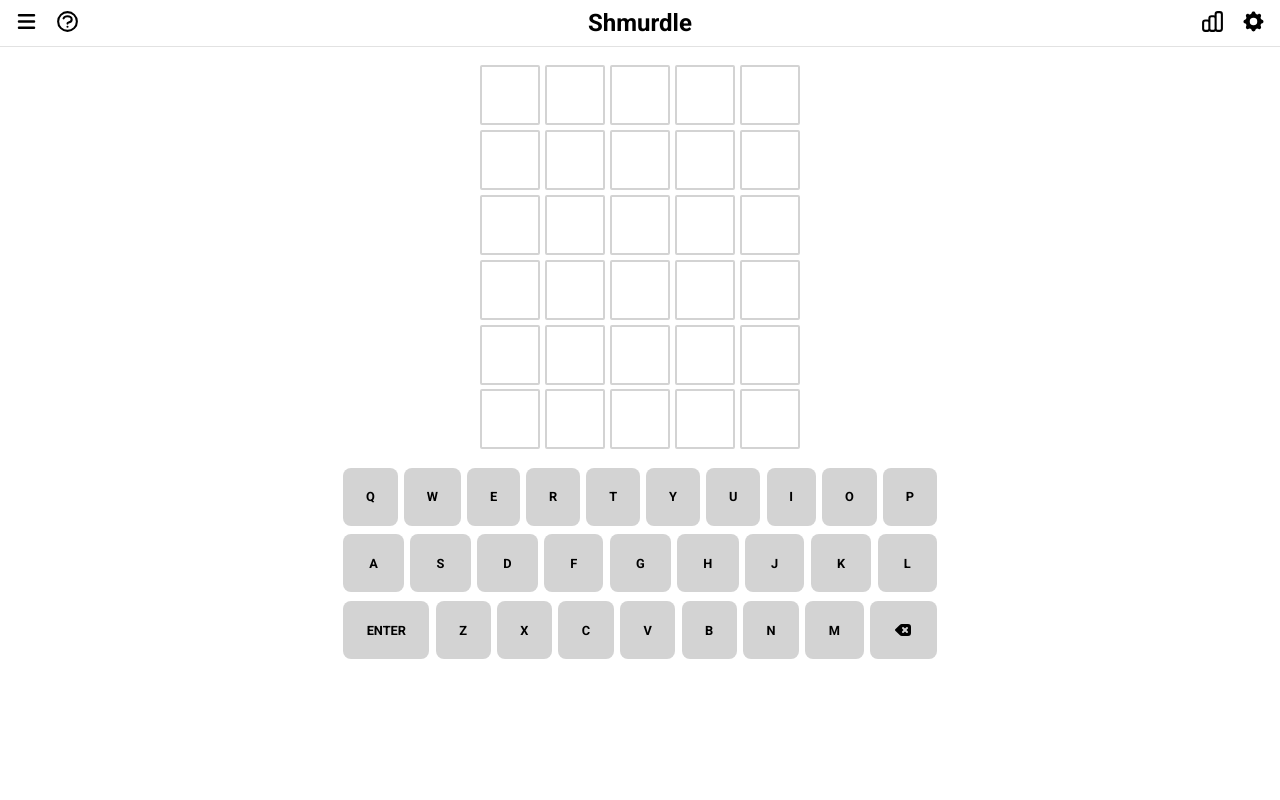
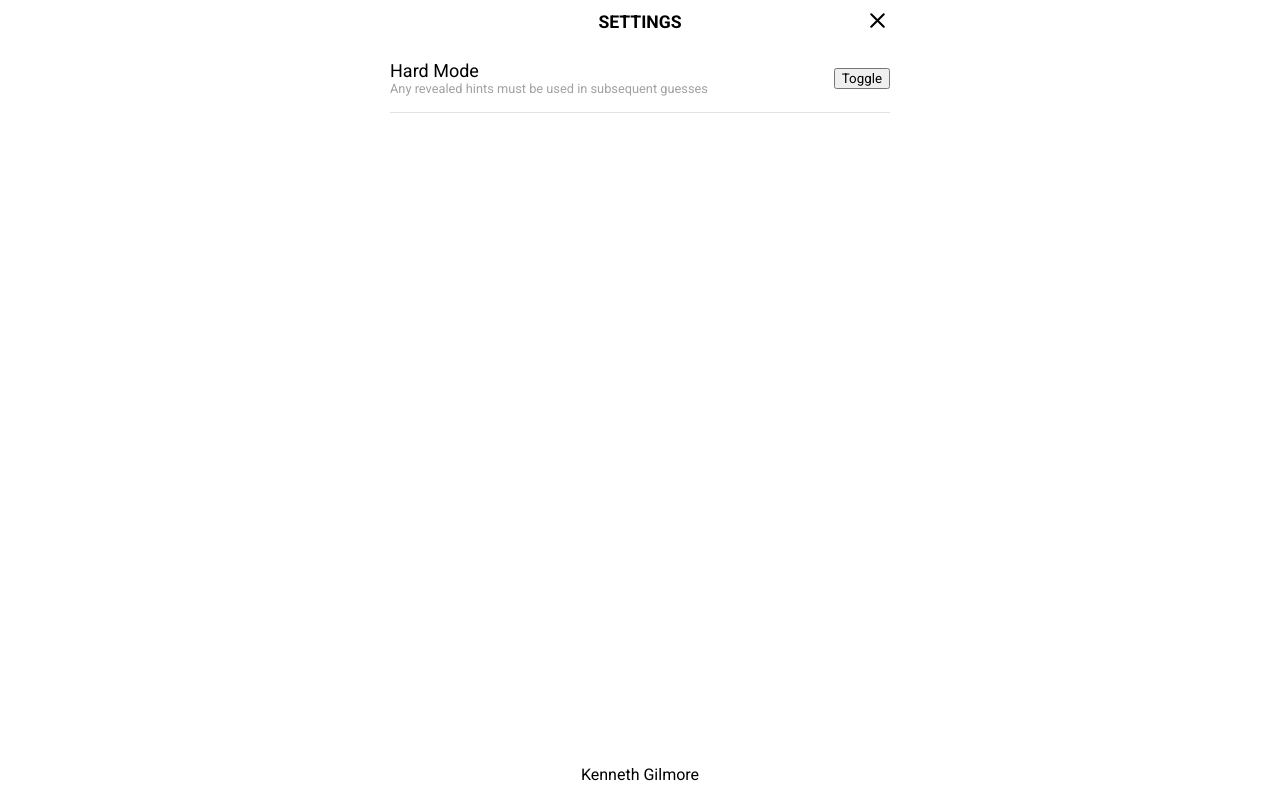
Before and after one commit to kgilla/wordle-clone, a website with bundled scripts: page index.html in a window 1280 px wide. Both pictures are taken after a click on the button 1253 px from the left and 23 px from the top of the page. Built offline with nearby package versions, Linux system fonts and the light colour scheme.

Commit message:
added settings overlay

```diff
--- a/index.html
+++ b/index.html
@@ -31,7 +31,7 @@
               <path stroke-linecap="round" stroke-linejoin="round" stroke-width="2" d="M9 19v-6a2 2 0 00-2-2H5a2 2 0 00-2 2v6a2 2 0 002 2h2a2 2 0 002-2zm0 0V9a2 2 0 012-2h2a2 2 0 012 2v10m-6 0a2 2 0 002 2h2a2 2 0 002-2m0 0V5a2 2 0 012-2h2a2 2 0 012 2v14a2 2 0 01-2 2h-2a2 2 0 01-2-2z" />
             </svg>
           </button>
-          <button class="icon-button">
+          <button class="icon-button" id="settings-toggle">
             <svg xmlns="http://www.w3.org/2000/svg" class="icon" viewBox="0 0 20 20" fill="currentColor">
               <path fill-rule="evenodd" d="M11.49 3.17c-.38-1.56-2.6-1.56-2.98 0a1.532 1.532 0 01-2.286.948c-1.372-.836-2.942.734-2.106 2.106.54.886.061 2.042-.947 2.287-1.561.379-1.561 2.6 0 2.978a1.532 1.532 0 01.947 2.287c-.836 1.372.734 2.942 2.106 2.106a1.532 1.532 0 012.287.947c.379 1.561 2.6 1.561 2.978 0a1.533 1.533 0 012.287-.947c1.372.836 2.942-.734 2.106-2.106a1.533 1.533 0 01.947-2.287c1.561-.379 1.561-2.6 0-2.978a1.532 1.532 0 01-.947-2.287c.836-1.372-.734-2.942-2.106-2.106a1.532 1.532 0 01-2.287-.947zM10 13a3 3 0 100-6 3 3 0 000 6z" clip-rule="evenodd" />
             </svg>
@@ -40,6 +40,31 @@
       </nav>
     </header>
     <main>
+      <div id="overlay">
+        <div id="settings-container">
+          <header>
+            <h1>Settings</h1>
+            <button id="close-settings">
+              <svg xmlns="http://www.w3.org/2000/svg" class="icon" fill="none" viewBox="0 0 24 24" stroke="currentColor">
+                <path stroke-linecap="round" stroke-linejoin="round" stroke-width="2" d="M6 18L18 6M6 6l12 12" />
+              </svg>
+            </button>
+          </header>
+          <ul class="settings-menu">
+            <li class="menu-item">
+              <div class="menu-item-text-container">
+                <h2 class="menu-item-header">Hard Mode</h2>
+                <p class="menu-item-subtext">Any revealed hints must be used in subsequent guesses</p>
+              </div>
+              <button class="menu-item-button">Toggle</button>
+            </li>
+          </ul>
+          <footer>
+            <p>Kenneth Gilmore</p>
+          </footer>
+        </div>
+
+      </div>
       <div id="game-container"></div>
       <div id="keyboard-container"></div>
       <svg xmlns="http://www.w3.org/2000/svg" class="keyboard-icon" id="delete-icon" viewBox="0 0 20 20" fill="currentColor">
--- a/index.js
+++ b/index.js
@@ -10,6 +10,17 @@
 const gameContainer = document.querySelector("#game-container");
 const keyboardContainer = document.querySelector("#keyboard-container");
 const deleteIcon = document.querySelector("#delete-icon");
+const overlay = document.querySelector("#overlay");
+const closeSettings = document.querySelector("#close-settings");
+const settingsToggle = document.querySelector("#settings-toggle");
+
+settingsToggle.addEventListener("click", () => {
+  overlay.classList.toggle("show-settings");
+});
+
+closeSettings.addEventListener("click", () => {
+  overlay.classList.toggle("show-settings");
+});
 
 const wordCount = words.length;
 
@@ -36,12 +47,12 @@
   const messageEl = document.createElement("div");
   messageEl.classList.add("message");
   messageEl.innerText = message;
-  row.appendChild(messageEl);
+  gameContainer.appendChild(messageEl);
   row.classList.add("shake");
   setTimeout(() => {
     messageEl.remove();
     row.classList.remove("shake");
-  }, 2000);
+  }, 1500);
 };
 
 const verifyGuess = () => {
--- a/style.css
+++ b/style.css
@@ -56,6 +56,7 @@
 }
 
 #game-container {
+  position: relative;
   display: flex;
   flex-direction: column;
   justify-content: center;
@@ -127,6 +128,93 @@
   border-radius: 8px;
 }
 
+#overlay {
+  z-index: -2;
+  opacity: 0%;
+  height: 100vh;
+  width: 100vw;
+  position: absolute;
+  top: 0;
+  left: 0;
+  display: flex;
+  justify-content: center;
+  background: #fff;
+}
+
+.show-settings {
+  z-index: 2 !important;
+  opacity: 100% !important;
+}
+
+#settings-container {
+  max-width: 500px;
+  flex: 1;
+}
+
+#settings-container > header > h1 {
+  font-size: 1.1rem;
+  margin: 0 auto;
+  padding: 0.75rem;
+  text-transform: uppercase;
+  text-align: center;
+}
+
+#settings-container > header {
+  position: relative;
+  display: flex;
+  justify-content: center;
+  align-items: center;
+}
+
+#settings-container > header > button {
+  position: absolute;
+  right: 0;
+  border: none;
+  background: none;
+  font-weight: 600;
+  font-size: 1rem;
+  padding: 0;
+}
+
+.settings-menu {
+  display: flex;
+  flex-direction: column;
+  padding: 0;
+  margin: 0;
+}
+
+.menu-item {
+  display: flex;
+  justify-content: space-between;
+  align-items: center;
+  border-bottom: #e2e2e2 1px solid;
+  padding: 1rem 0;
+}
+
+.menu-item-header {
+  font-size: 18px;
+  font-weight: 400;
+  margin: 0;
+  padding: 0;
+}
+
+.menu-item-subtext {
+  font-size: 0.8rem;
+  font-weight: 400;
+  margin: 0;
+  padding: 0;
+  color: #a2a2a2;
+}
+
+#settings-container > footer {
+  position: absolute;
+  bottom: 0;
+  left: 0;
+  right: 0;
+  display: flex;
+  justify-content: center;
+}
+
 .active {
   border: 2px solid #060606;
   border-radius: 2px;
@@ -158,22 +246,22 @@
 @keyframes shake {
   10%,
   90% {
-    transform: translate3d(-1px, 0, 0);
+    transform: translate(-1px, 0);
   }
 
   20%,
   80% {
-    transform: translate3d(2px, 0, 0);
+    transform: translate(2px, 0);
   }
 
   30%,
   50%,
   70% {
-    transform: translate3d(-4px, 0, 0);
+    transform: translate(-4px, 0);
   }
 
   40%,
   60% {
-    transform: translate3d(4px, 0, 0);
+    transform: translate(4px, 0);
   }
 }
```
